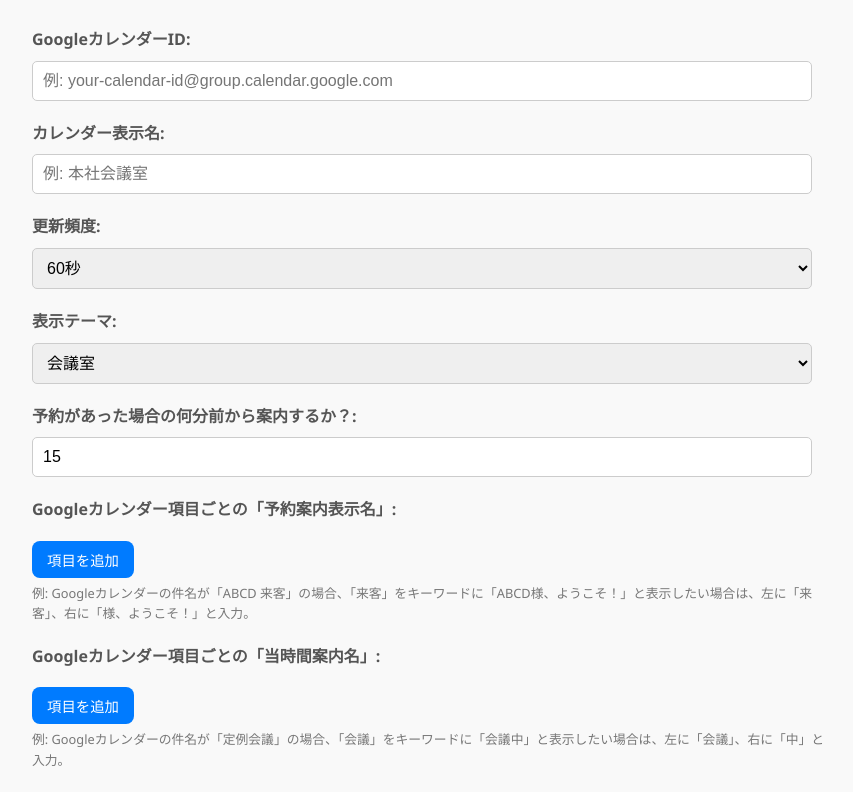
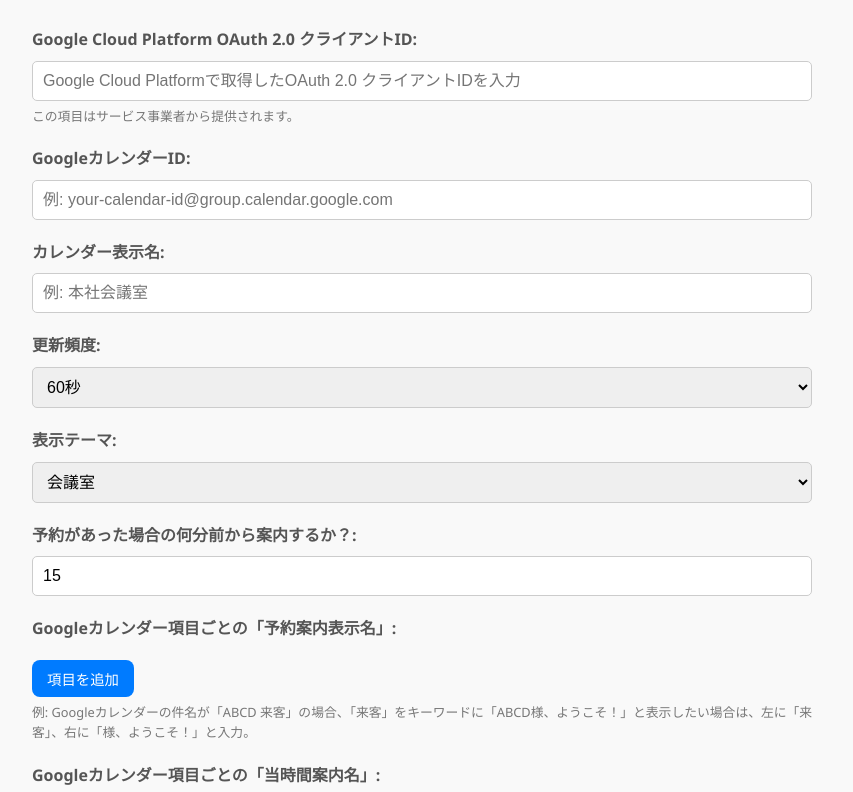
Before and after one commit to makoban/kaigishitsu-yoyaku, a plain HTML site: page settings.html in a window 1280 px wide. Shown: the part 94-886 px from the top of the page, without its empty margins (208-1061 px from the left). Drawn offline with Linux system fonts and the light colour scheme.

Commit message:
Update settings.html

```diff
--- a/settings.html
+++ b/settings.html
@@ -91,6 +91,12 @@
     <h1>会議室サイネージ設定</h1>
 
     <div class="form-group">
+        <label for="clientId">Google Cloud Platform OAuth 2.0 クライアントID:</label>
+        <input type="text" id="clientId" placeholder="Google Cloud Platformで取得したOAuth 2.0 クライアントIDを入力">
+        <p style="font-size: 0.8em; color: #777; margin-top: 5px;">この項目はサービス事業者から提供されます。</p>
+    </div>
+
+    <div class="form-group">
         <label for="calendarId">GoogleカレンダーID:</label>
         <input type="text" id="calendarId" placeholder="例: your-calendar-id@group.calendar.google.com">
     </div>
@@ -136,7 +142,7 @@
         <div id="currentAnouncePairs">
             </div>
         <button type="button" class="add-button" onclick="addKeyValuePair('currentAnouncePairs', 'currentAnounce')">項目を追加</button>
-        <p style="font-size: 0.8em; color: #777; margin-top: 5px;">例: Googleカレンダーの件名が「定例会議」の場合、「会議」をキーワードに「会議中」と表示したい場合は、左に「会議」、右に「中」と入力。</p>
+        <p style="font-size: 0.8em; color: #777; margin-top: 5px;">例: Googleカレンダーの件名が「定例会議」の場合、「会議」をキーワードに「中」と表示したい場合は、左に「会議」、右に「中」と入力。</p>
     </div>
 
     <div class="form-group">
@@ -169,6 +175,8 @@
         // 保存された設定をロードしてフォームに表示する関数
         function loadSettings() {
             const settings = JSON.parse(localStorage.getItem('meetingRoomSettings')) || {};
+            // CLIENT_IDも店舗設定に含める
+            document.getElementById('clientId').value = settings.clientId || '';
 
             document.getElementById('calendarId').value = settings.calendarId || '';
             document.getElementById('calendarDisplayName').value = settings.calendarDisplayName || '';
@@ -200,6 +208,7 @@
         // 設定をローカルストレージに保存する関数
         function saveSettings() {
             const settings = {
+                clientId: document.getElementById('clientId').value, // CLIENT_IDも保存
                 calendarId: document.getElementById('calendarId').value,
                 calendarDisplayName: document.getElementById('calendarDisplayName').value,
                 refreshInterval: document.getElementById('refreshInterval').value,
@@ -209,6 +218,12 @@
                 preAnouncePairs: [],
                 currentAnouncePairs: []
             };
+
+            // CLIENT_IDの必須チェック
+            if (!settings.clientId) {
+                alert('クライアントIDは必須項目です。');
+                return;
+            }
 
             // 動的なキーバリューペアを収集 (Googleカレンダー項目名と表示名)
             document.querySelectorAll('#preAnouncePairs .key-value-pair').forEach(pairDiv => {
```
